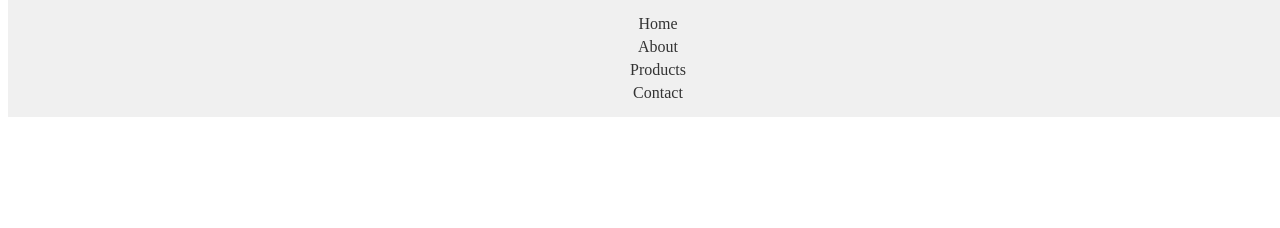
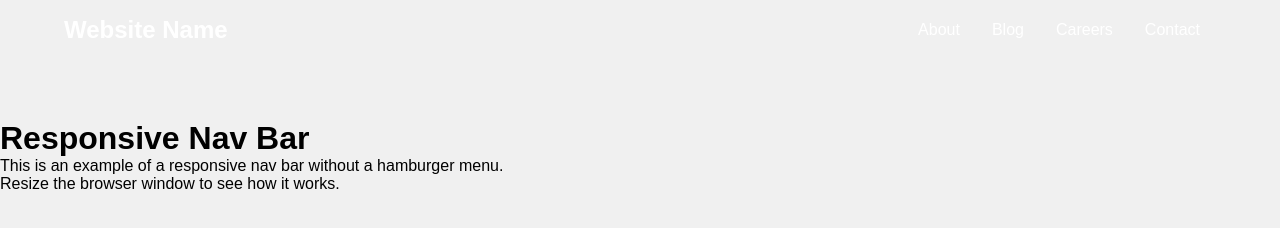
Before and after one commit to FritzThird/my-test, a plain HTML site: page about.html in a window 1280 px wide. Shown: the top 228 px of the page. Drawn offline with Linux system fonts and the light colour scheme.

Commit message:
Update about.html

```diff
--- a/about.html
+++ b/about.html
@@ -1,66 +1,162 @@
 <!DOCTYPE html>
-<html>
+<html lang="en">
 <head>
+  <meta charset="UTF-8">
+  <meta name="viewport" content="width=device-width, initial-scale=1.0">
   <title>Responsive Nav Bar</title>
   <style>
-    nav {
-      background-color: #f0f0f0;
-      position: fixed;
-      top: 0;
-      width: 100%;
-      padding: 10px;
+    /* Add some basic styles */
+    * {
+      margin: 0;
+      padding: 0;
+      box-sizing: border-box;
     }
 
-    ul {
-      list-style: none;
-      margin: 0;
-      padding: 0;
-      text-align: center; /* Center items horizontally */
+    body {
+      font-family: Arial, sans-serif;
+      background-color: #f0f0f0;
     }
 
-    li {
-      display: inline-block;
-      margin: 0 15px;
+    /* Define some variables for colors and sizes */
+    :root {
+      --nav-bg-color: #333;
+      --nav-link-color: #fff;
+      --nav-link-hover-color: #04AA6D;
+      --nav-height: 60px;
+      --nav-breakpoint: 700px;
     }
 
-    a {
-      text-decoration: none;
-      color: #333;
+    /* Style the nav bar container */
+    .nav-container {
+      width: 90%;
+      max-width: 1200px;
+      margin: 0 auto;
+      display: flex;
+      align-items: center;
+      justify-content: space-between;
+      height: var(--nav-height);
     }
 
-    /* Smaller Screen Styles (iPad and below) */
-    @media (max-width: 700px) {
-  nav ul {
-    text-align: left;
-  }
+    /* Style the nav bar logo */
+    .nav-logo {
+      color: var(--nav-link-color);
+      text-decoration: none;
+      font-size: 1.5rem;
+      font-weight: bold;
+    }
 
-  li {
-    display: block;
-    margin: 5px 0;
-  }
+    /* Style the nav bar links */
+    .nav-links {
+      list-style: none;
+      display: flex;
+    }
 
-  /* Add this section for navigation font sizing */
-  nav a {
-    font-size: 24px;
-  }
-}
+    .nav-link {
+      color: var(--nav-link-color);
+      text-decoration: none;
+      padding: 0 1rem;
+      display: flex;
+      align-items: center;
+      height: 100%;
+    }
 
-      li {
-        display: block; /* Stack navigation items vertically */
-        margin: 5px 0;
+    .nav-link:hover {
+      color: var(--nav-link-hover-color);
+    }
+
+    /* Style the nav bar scroll button */
+    .nav-scroll {
+      display: none;
+      position: relative;
+      width: 40px;
+      height: 40px;
+      border: none;
+      background-color: var(--nav-bg-color);
+      color: var(--nav-link-color);
+      cursor: pointer;
+    }
+
+    .nav-scroll:focus {
+      outline: none;
+    }
+
+    .nav-scroll::before {
+      content: "\2039"; /* left-pointing angle quotation mark */
+      position: absolute;
+      left: 50%;
+      top: 50%;
+      transform: translate(-50%, -50%);
+      font-size: 1.5rem;
+    }
+
+    .nav-scroll.right::before {
+      content: "\203A"; /* right-pointing angle quotation mark */
+    }
+
+    /* Use media queries to make the nav bar responsive */
+    @media screen and (max-width: var(--nav-breakpoint)) {
+      /* Hide the nav bar links and show the scroll button on small screens */
+      .nav-links {
+        overflow-x: auto;
+        width: 0;
+        transition: width 0.3s ease-in-out;
+      }
+
+      .nav-scroll {
+        display: block;
+      }
+
+      /* When the nav bar is open, show the nav bar links and hide the scroll button */
+      .nav-open .nav-links {
+        width: 60%;
+      }
+
+      .nav-open .nav-scroll {
+        display: none;
       }
     }
   </style>
 </head>
 <body>
-  <nav>
-    <ul>
-      <li><a href="#">Home</a></li>
-      <li><a href="#">About</a></li>
-      <li><a href="#">Products</a></li>
-      <li><a href="#">Contact</a></li>
-    </ul>
+  <!-- Create a nav element with the class "nav" and the id "nav" -->
+  <nav class="nav" id="nav">
+    <!-- Create a div element with the class "nav-container" -->
+    <div class="nav-container">
+      <!-- Create an anchor element with the class "nav-logo" and the href attribute pointing to the home page -->
+      <a href="/" class="nav-logo">Website Name</a>
+      <!-- Create a button element with the class "nav-scroll left" and the id "nav-scroll-left" -->
+      <button class="nav-scroll left" id="nav-scroll-left"></button>
+      <!-- Create a ul element with the class "nav-links" and the id "nav-links" -->
+      <ul class="nav-links" id="nav-links">
+        <!-- Create four li elements with the class "nav-link-item" -->
+        <li class="nav-link-item">
+          <!-- Create an anchor element with the class "nav-link" and the href attribute pointing to the about page -->
+          <a href="/about" class="nav-link">About</a>
+        </li>
+        <li class="nav-link-item">
+          <!-- Create an anchor element with the class "nav-link" and the href attribute pointing to the blog page -->
+          <a href="/blog" class="nav-link">Blog</a>
+        </li>
+        <li class="nav-link-item">
+          <!-- Create an anchor element with the class "nav-link" and the href attribute pointing to the careers page -->
+          <a href="/careers" class="nav-link">Careers</a>
+        </li>
+        <li class="nav-link-item">
+          <!-- Create an anchor element with the class "nav-link" and the href attribute pointing to the contact page -->
+          <a href="/contact" class="nav-link">Contact</a>
+        </li>
+      </ul>
+      <!-- Create a button element with the class "nav-scroll right" and the id "nav-scroll-right" -->
+      <button class="nav-scroll right" id="nav-scroll-right"></button>
+    </div>
   </nav>
-
-  </body>
+  <!-- Add some content below the nav bar -->
+  <div style="height: 2000px; padding-top: var(--nav-height);">
+    <h1>Responsive Nav Bar</h1>
+    <p>This is an example of a responsive nav bar without a hamburger menu.</p>
+    <p>Resize the browser window to see how it works.</p>
+  </div>
+  <!-- Add a script element with the src attribute pointing to the JavaScript file -->
+  <script src="script.js"></script>
+</body>
 </html>
```
